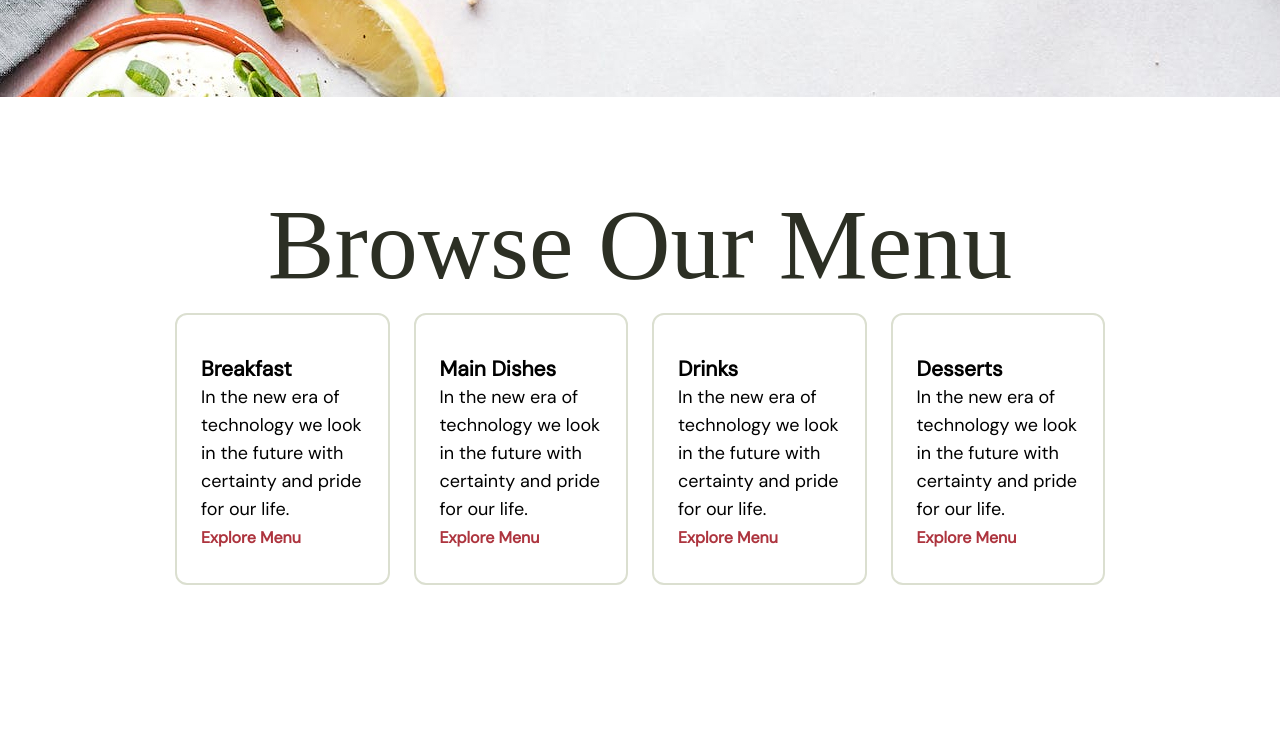
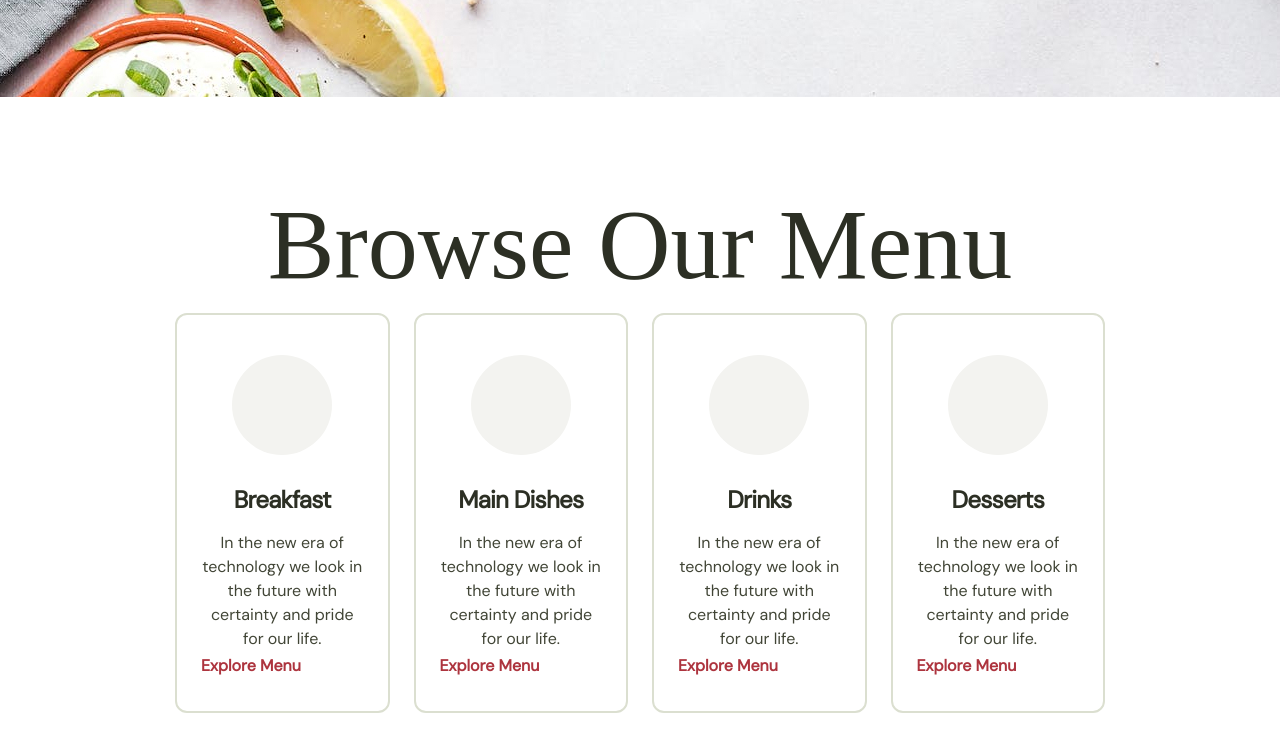
Before and after one commit to Ilimchik/bliss, a plain HTML site: page index.html in a window 1280 px wide. Shown: the part 555-1306 px from the top of the page. Before the commit the page ends 1240 px from the top, so only its background shows below. Drawn offline with Linux system fonts and the light colour scheme; a web font is replaced by a local one.

Commit message:
ch cards

```diff
--- a/css/style.css
+++ b/css/style.css
@@ -243,3 +243,36 @@ font-size: 16px;
 font-weight: 700;
 line-height: 24px;
 }
+
+.browse_ic{
+	width: 100px;
+   height: 100px;
+border-radius: 50%;
+display: block;
+background: #f3f3f0;
+margin: 0 auto 30px;
+background-image: url();
+}
+.browse_tit{
+	color:#2C2F24;
+text-align: center;
+font-size: 24px;
+font-weight: 700;
+line-height: 30px;
+letter-spacing: -0.72px;
+margin-bottom: 16px;
+}
+.browse_txt{
+	color:  #414536;
+text-align: center;
+font-size: 16px;
+font-weight: 400;
+line-height: 24px;
+}
+.browse_link{
+	color: #AD343E;
+text-align: center;
+font-size: 16px;
+font-weight: 700;
+line-height: 24px;
+}
--- a/index.html
+++ b/index.html
@@ -55,25 +55,25 @@
 	<div class="container">
 <h2 class="sec_tit">Browse Our Menu</h2>
 <div class="browse_cards flex">
-	<div class="browse_card">
+	<div class="browse_card browse_card__1">
 	<i class="browse_ic"></i>
 	<h3 class="browse_tit">Breakfast</h3>
 	<p class="browse_txt">In the new era of technology we look in the future with certainty and pride for our life.</p>
 	<a href="menu.html" class="browse_link">Explore Menu</a>
 	</div>
-	<div class="browse_card">
+	<div class="browse_card browse_card__2">
 		<i class="browse_ic"></i>
 		<h3 class="browse_tit">Main Dishes</h3>
 		<p class="browse_txt">In the new era of technology we look in the future with certainty and pride for our life.</p>
 		<a href="menu.html" class="browse_link">Explore Menu</a>
 		</div>
-		<div class="browse_card">
+		<div class="browse_card browse_card__3">
 			<i class="browse_ic"></i>
 			<h3 class="browse_tit">Drinks</h3>
 			<p class="browse_txt">In the new era of technology we look in the future with certainty and pride for our life.</p>
 			<a href="menu.html" class="browse_link">Explore Menu</a>
 			</div>
-			<div class="browse_card">
+			<div class="browse_card browse_card__4">
 				<i class="browse_ic"></i>
 				<h3 class="browse_tit">Desserts</h3>
 				<p class="browse_txt">In the new era of technology we look in the future with certainty and pride for our life.</p>
```
